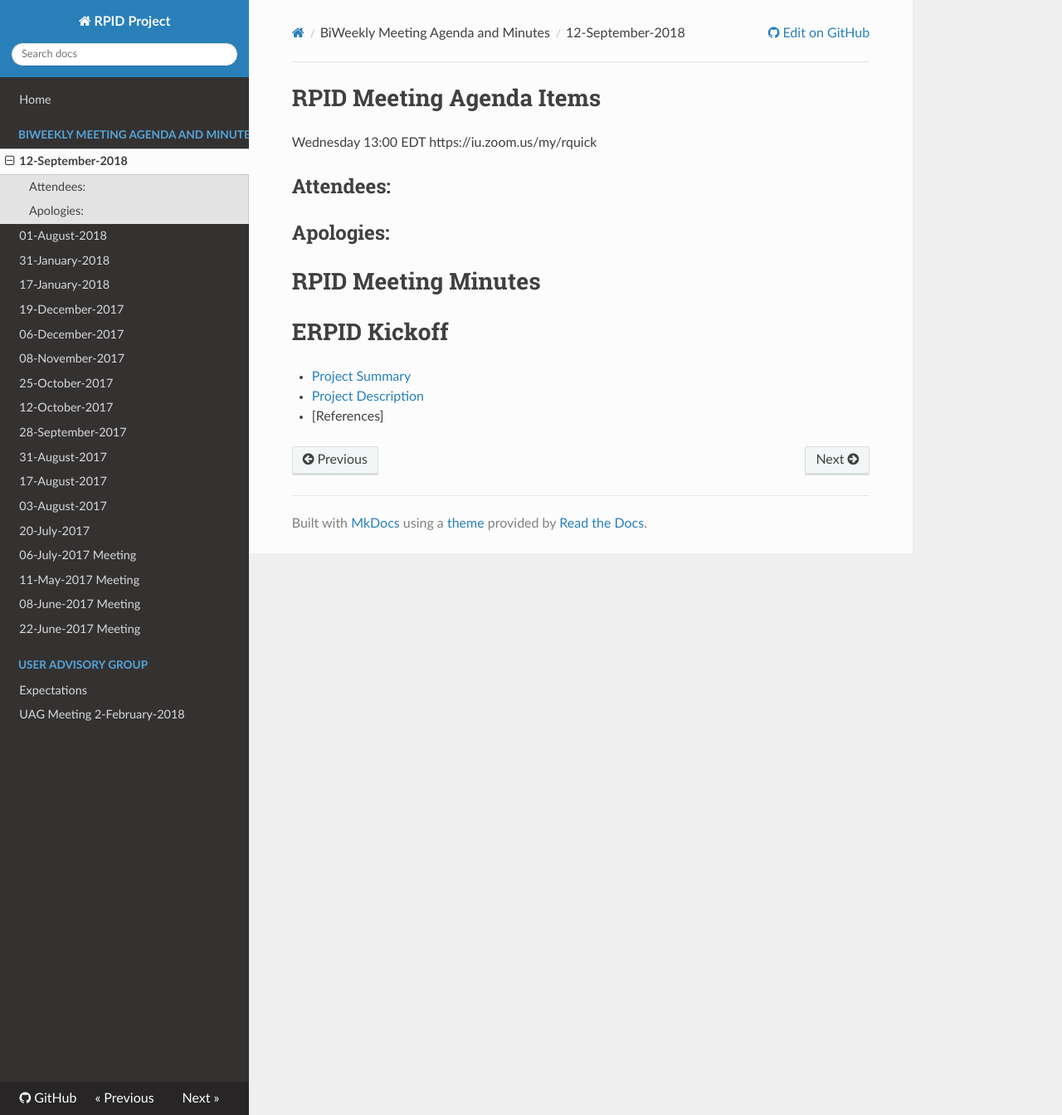
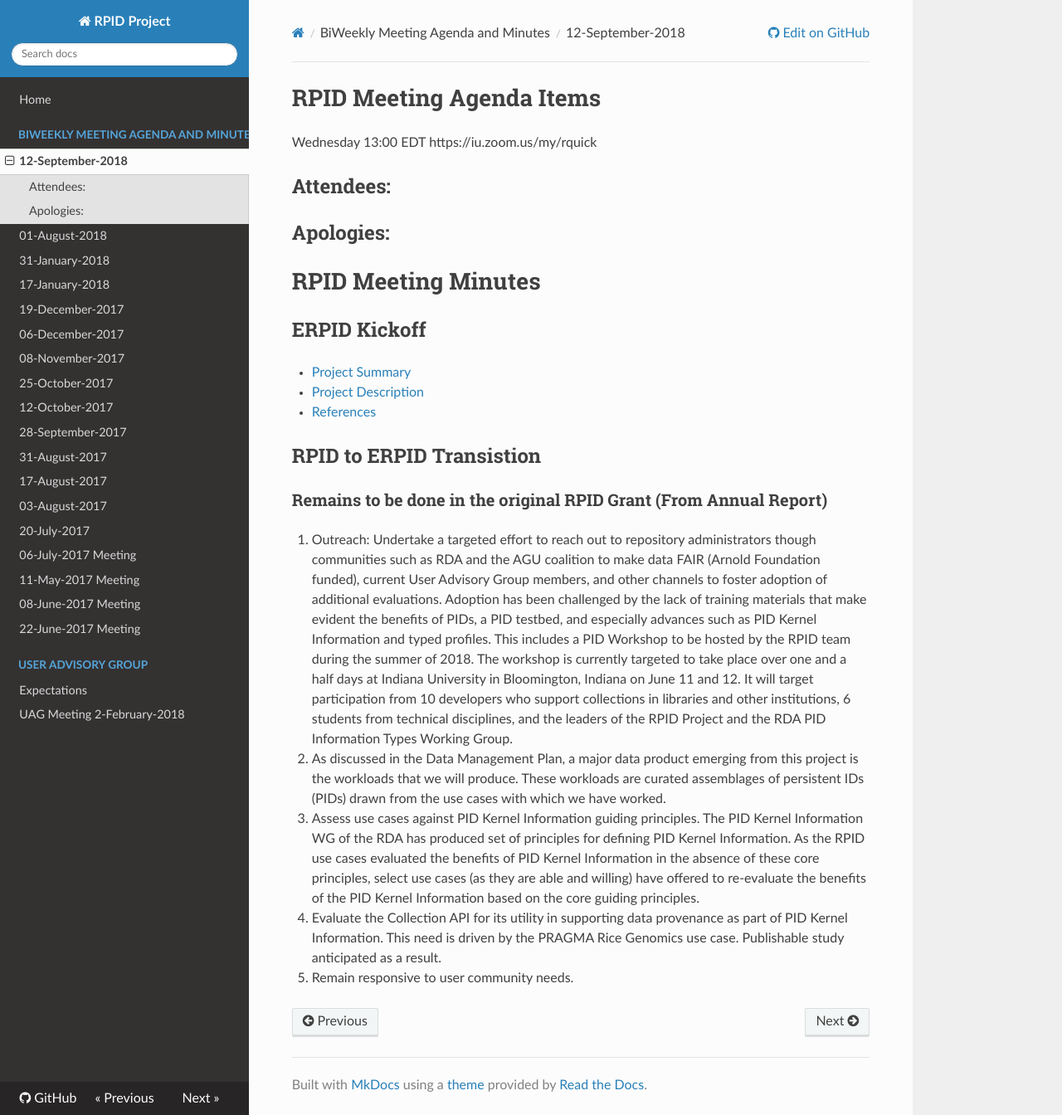
Before and after one commit to rpidproject/rpid, an MkDocs documentation site: the page built from docs/12-September-2018.md, in a window 1280 px wide and 1344 px high. Shown: the whole window at 83% size. Built offline with MkDocs 1.6.1, drawn with Linux system fonts in a browser that asks for light colours; nearby versions of some CDN libraries; old or Windows-style settings are respelled for this version of MkDocs.

Commit message:
Update 12-September-2018.md

```diff
--- a/docs/12-September-2018.md
+++ b/docs/12-September-2018.md
@@ -7,7 +7,16 @@ https://iu.zoom.us/my/rquick
 
 # RPID Meeting Minutes
 
-# ERPID Kickoff
+## ERPID Kickoff
    * [Project Summary](https://github.com/rpidproject/rpid/blob/master/docs/ProjectSummary.md)
    * [Project Description](https://github.com/rpidproject/rpid/blob/master/docs/ProjectSummary.md)
-   * [References]
+   * [References](https://github.com/rpidproject/rpid/blob/master/docs/References.md)
+
+## RPID to ERPID Transistion
+
+### Remains to be done in the original RPID Grant (From Annual Report)
+1. Outreach: Undertake a targeted effort to reach out to repository administrators though communities such as RDA and the AGU coalition to make data FAIR (Arnold Foundation funded), current User Advisory Group members, and other channels to foster adoption of additional evaluations. Adoption has been challenged by the lack of training materials that make evident the benefits of PIDs, a PID testbed, and especially advances such as PID Kernel Information and typed profiles.  This includes a PID Workshop to be hosted by the RPID team during the summer of 2018. The workshop is currently targeted to take place over one and a half days at Indiana University in Bloomington, Indiana on June 11 and 12. It will target participation from 10 developers who support collections in libraries and other institutions, 6 students from technical disciplines, and the leaders of the RPID Project and the RDA PID Information Types Working Group.
+2. As discussed in the Data Management Plan, a major data product emerging from this project is the workloads that we will produce. These workloads are curated assemblages of persistent IDs (PIDs) drawn from the use cases with which we have worked.
+3. Assess use cases against PID Kernel Information guiding principles.  The PID Kernel Information WG of the RDA has produced set of principles for defining PID Kernel Information.  As the RPID use cases evaluated the benefits of PID Kernel Information in the absence of these core principles, select use cases (as they are able and willing) have offered to re-evaluate the benefits of the PID Kernel Information based on the core guiding principles.
+4. Evaluate the Collection API for its utility in supporting data provenance as part of PID Kernel Information.  This need is driven by the PRAGMA Rice Genomics use case. Publishable study anticipated as a  result.
+5. Remain responsive to user community needs.
```
